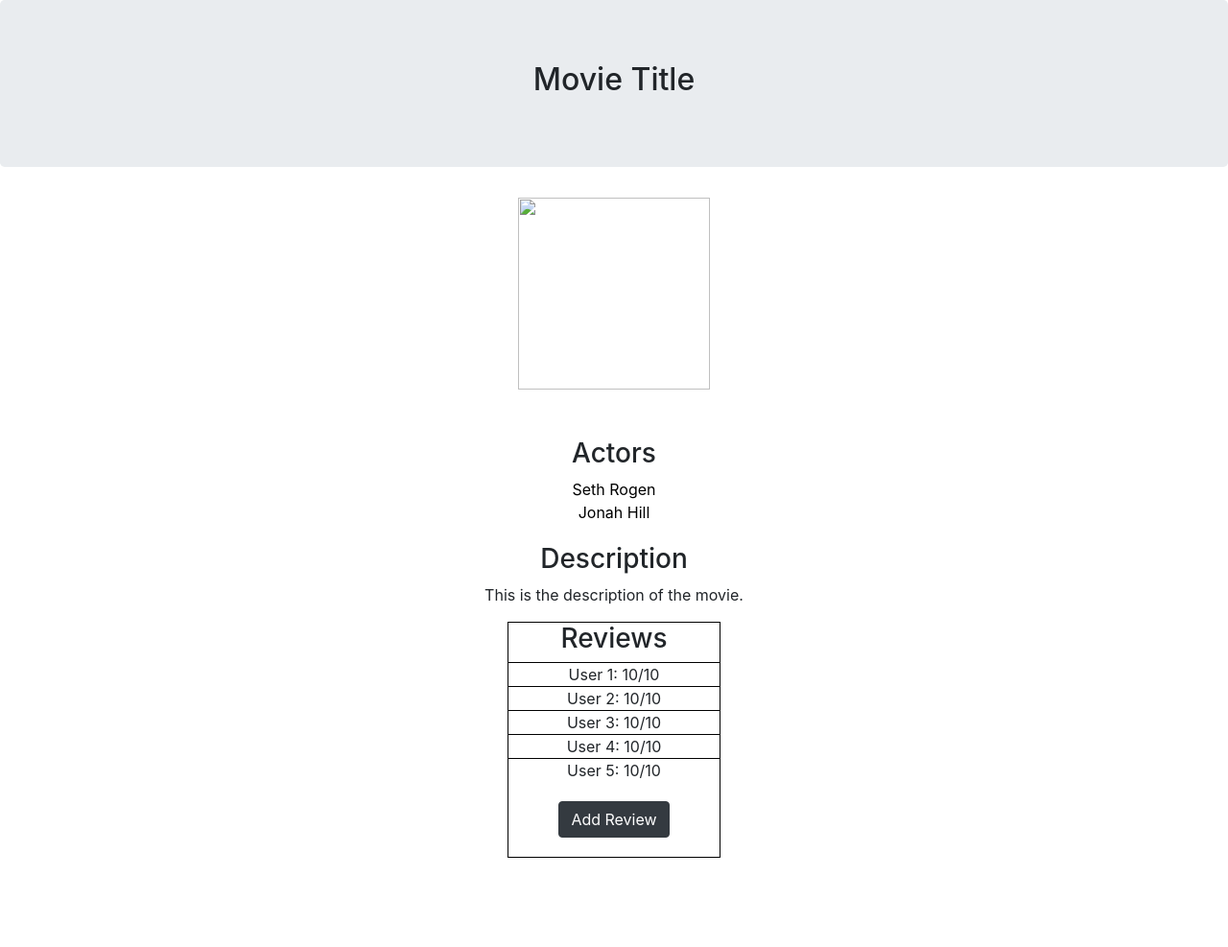
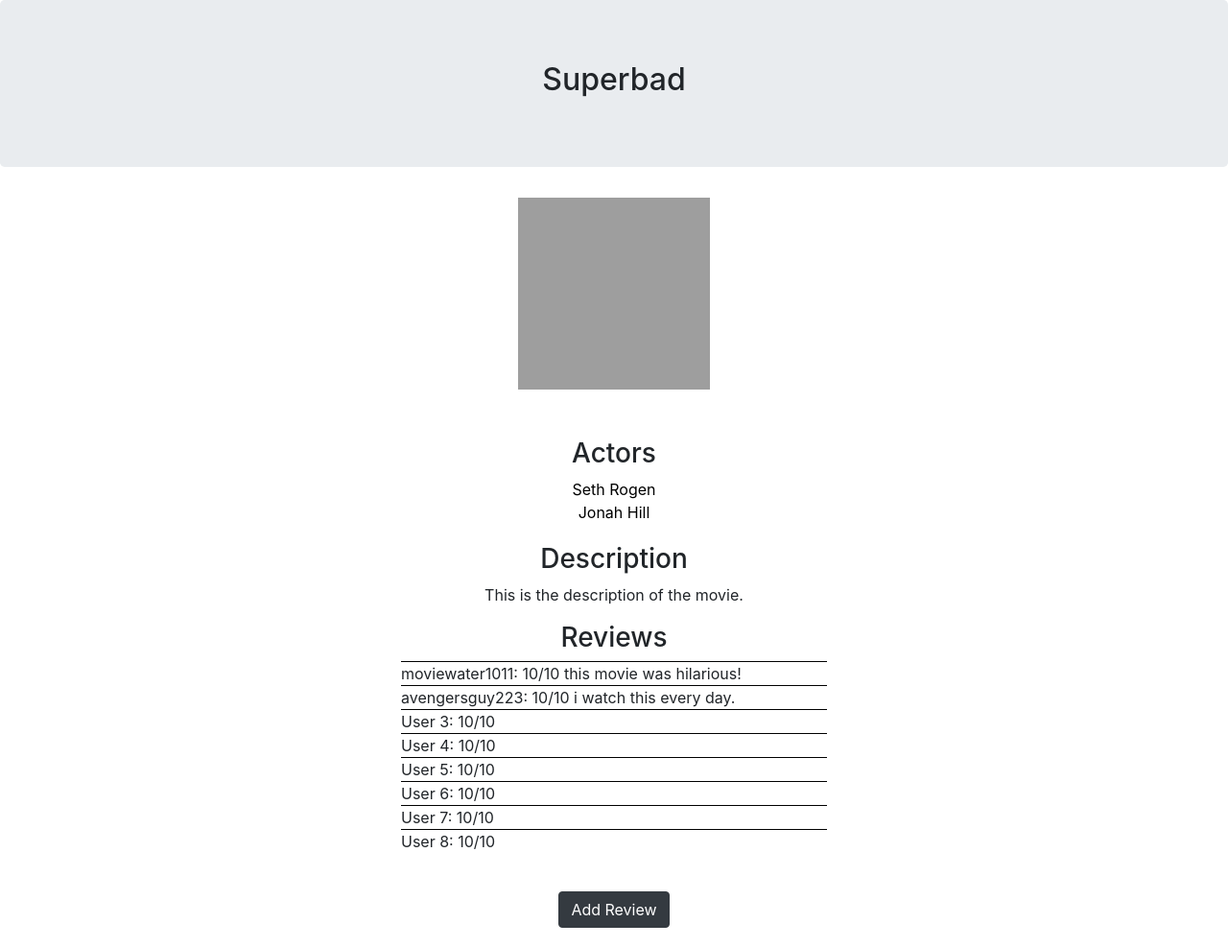
Before and after one commit to teammra/MovieRatingApp, a PHP site: page /mrr/moviedetails.php in a window 1280 px wide. Shown: the whole page at 96% size. Before the commit the page ends 894 px from the top, so only its background shows below. Run offline with PHP 8.4, Linux system fonts and the light colour scheme; grey boxes are pictures that could not be loaded.

Commit message:
added scroll feature to moviedetails and home

```diff
--- a/moviedetails.php
+++ b/moviedetails.php
@@ -8,11 +8,11 @@
 <?php
 ?>
 	<div class="jumbotron">
-		<h2 id="header">Movie Title</h2>
+		<h2 id="header">Superbad</h2>
 	</div>
 	<div class="container">
 		<div class="movie-image">
-			<img src="" width="200px" height="200px">
+			<img src="images/superbad.jpg" width="200px" height="200px">
 		</div>
 		<div class="info">
 			<div class="actors">
@@ -25,13 +25,13 @@
 				<p>This is the description of the movie.</p>
 			</div>
 
+			<h3>Reviews</h3>
 			<div class="user-reviews">
-				<h3>Reviews</h3>
 				<div id="user-review">
-					User 1: 10/10
+					moviewater1011: 10/10 this movie was hilarious!
 				</div>
 				<div id="user-review">
-					User 2: 10/10
+					avengersguy223: 10/10 i watch this every day.
 				</div>
 				<div id="user-review">
 					User 3: 10/10
@@ -42,10 +42,19 @@
 				<div id="user-review">
 					User 5: 10/10
 				</div>
-				<button class="btn btn-dark" id="comment-btn">
-				<a href="#" id="anchor">Add Review</a>
+				<div id="user-review">
+					User 6: 10/10
+				</div>
+				<div id="user-review">
+					User 7: 10/10
+				</div>
+				<div id="user-review">
+					User 8: 10/10
+				</div>
 				</button>
 			</div>
+			<button class="btn btn-dark" id="comment-btn">
+			<a href="#" id="anchor">Add Review</a>
 		</div>
 	</div>
 </body>
--- a/postamovie.php
+++ b/postamovie.php
@@ -13,6 +13,8 @@
 		<h2 id="header">Post a Movie</h2>
 	</div>
 	<form class="form">
+		<label for="file-image">Upload Picture:</label><br>
+		<input type="file" id="movie-image-input"><br><br>
 	<div class="form-group">
 		<label for="movie-title">Title</label>
 		<input type="text" class="form-control" id="movie-title-input" placeholder="Enter title">
--- a/style.css
+++ b/style.css
@@ -57,13 +58,15 @@ btn2 {
 }
 
 .user-reviews {
-    border: 1px solid #000000;
-    width: 20%;
+    height: 200px;
+    overflow: scroll;
+    width: 40%;
     margin: auto auto 20px auto;
 }
 
 #user-review {
     border-top: 1px solid black;
+    text-align: left;
 }
 
 #comment-btn {
```
Also changed, not shown: other parts of style.css (+29 -2 lines), home.php (+24 -0 lines).
